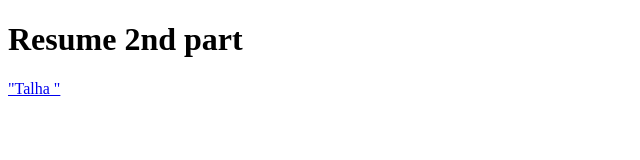
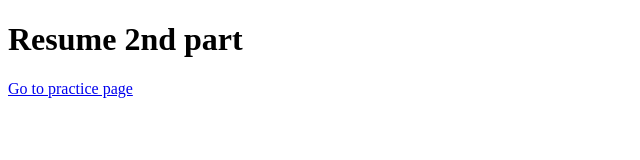
Before and after one commit to mirzatalha612/resume, a plain HTML site: page index.html in a window 1280 px wide. Shown: the whole page, without its empty margins (0-640 px from the left). Drawn offline with Linux system fonts and the light colour scheme.

Commit message:
link changes

```diff
--- a/index.html
+++ b/index.html
@@ -3,6 +3,6 @@
     <title>git gh-pages branch </title>
     <body>
         <h1>Resume 2nd part </h1>
-        <a href="C:/Users/mirza/OneDrive/Desktop/New%20folder/resume/practice.html">"Talha " </a>
+        <a href="practice.html">Go to practice page </a>
     </body>
 </html>
```
